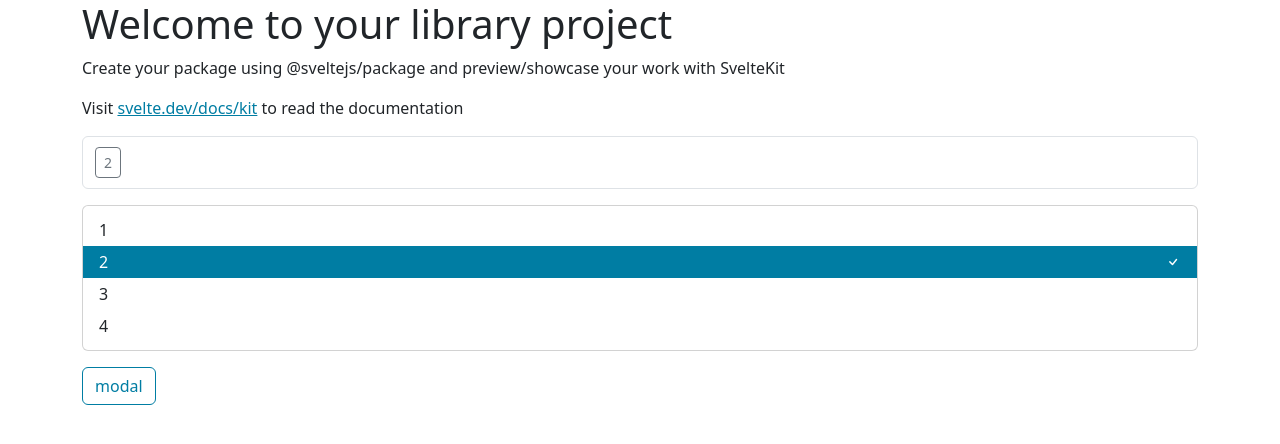
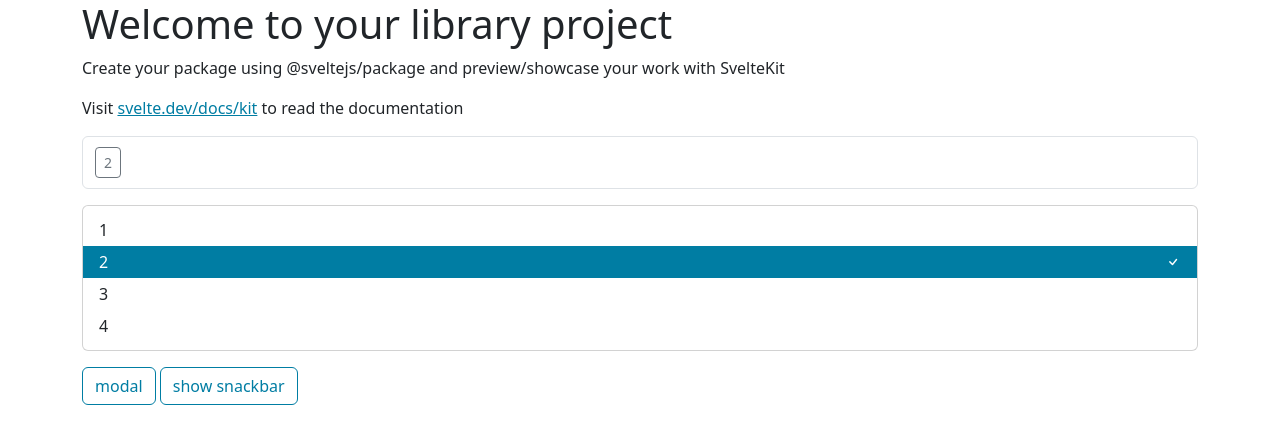
Before and after one commit to remoon-net/bootstrap, a SvelteKit app: page / in a window 1280 px wide. Shown: the top 444 px of the page. Built offline with nearby package versions, Linux system fonts and the light colour scheme.

Commit message:
add snackbar demo

```diff
--- a/src/routes/+layout.svelte
+++ b/src/routes/+layout.svelte
@@ -1,5 +1,8 @@
 <script>
 	import '../app.scss'
+	import Snackbar from '$lib/Snackbar.svelte'
 </script>
 
-<slot></slot>
+<Snackbar>
+	<slot></slot>
+</Snackbar>
--- a/src/routes/+page.svelte
+++ b/src/routes/+page.svelte
@@ -2,6 +2,11 @@
 	import Select from '$lib/Select.svelte'
 	import { modal } from '$lib/actions/modal.js'
 	let values = $state(['2'])
+
+	import { getSnackbarShow } from '$lib/Snackbar.svelte'
+
+	const showSnackbar = getSnackbarShow()
+	let count = $state(0)
 </script>
 
 <div class="container">
@@ -17,6 +22,15 @@
 		<Select options={['1', '2', '3', '4']} bind:values expand></Select>
 	</div>
 	<a href="#modal" class="btn btn-outline-primary" data-bs-toggle="modal">modal</a>
+	<button
+		type="button"
+		class="btn btn-outline-primary"
+		onclick={() => {
+			showSnackbar({ msg: `hello world ${count++}` })
+		}}
+	>
+		show snackbar
+	</button>
 </div>
 
 <div class="modal fade" id="modal" tabindex="-1" use:modal>
```
